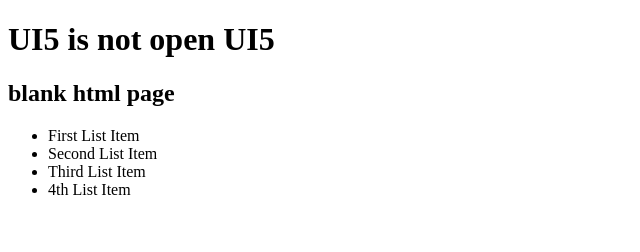
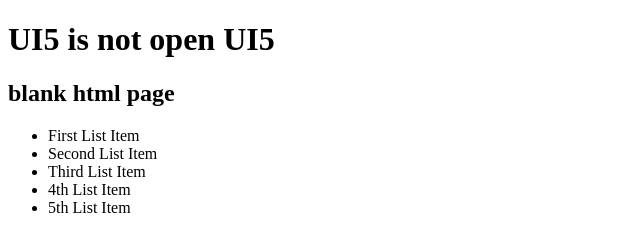
Before and after one commit to bhuvneshg21/0main_openSap_repo, a plain HTML site: page Index.html in a window 1280 px wide. Shown: the whole page, without its empty margins (0-640 px from the left). Drawn offline with Linux system fonts and the light colour scheme.

Commit message:
adding 5th list Item

```diff
--- a/Index.html
+++ b/Index.html
@@ -12,6 +12,7 @@
         <li>Second List Item</li>
         <li>Third List Item</li>
         <li>4th List Item</li>
+        <li>5th List Item</li>
     </ul>
     </body>
 </html>
```
